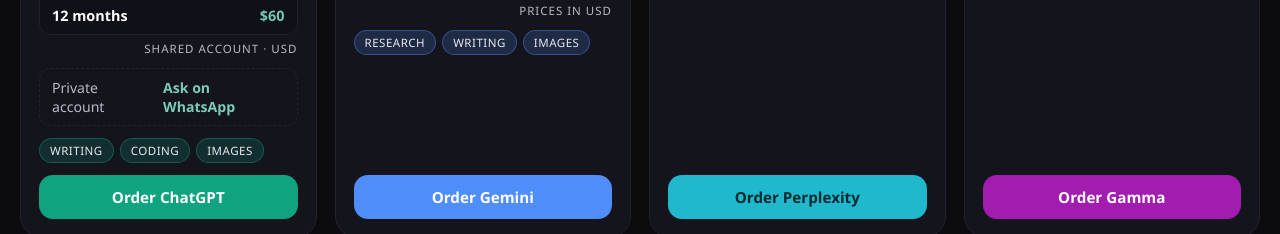
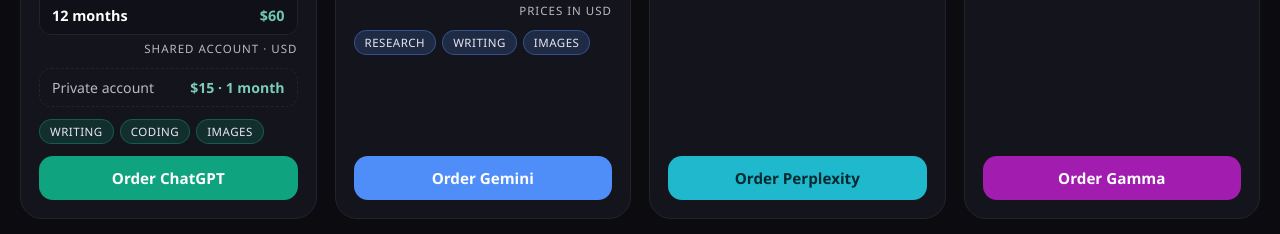
Before and after one commit to wehberawad01-ux/al-bayada, a plain HTML site: page ai-education.html in a window 1280 px wide. Shown: the part 1356-1590 px from the top of the page. Drawn offline with Linux system fonts and the light colour scheme.

Commit message:
Add ChatGPT Plus private account price
Co-Authored-By: Claude Sonnet 5.5 <noreply@anthropic.com>
Claude-Session: https://claude.ai/code/session_01Q77vrZgW6ZYgRJ4uykzTYm

```diff
--- a/ai-education.html
+++ b/ai-education.html
@@ -191,7 +191,7 @@ a:focus-visible,button:focus-visible{outline:2px solid var(--accent);outline-off
 (function(){
   var WA="96171799990";
   var APPS=[
-    {n:"ChatGPT Plus",s:"ChatGPT",k:"AI",c:"#10a37f",e:"💬",w:"Chat, write, code and make images",q:"Finally someone who reads your whole essay and doesn't sigh.",t:["Writing","Coding","Images"],pn:"Shared account · USD",priv:1,p:[["1 month","$7"],["3 months","$17"],["6 months","$30"],["12 months","$60"]]},
+    {n:"ChatGPT Plus",s:"ChatGPT",k:"AI",c:"#10a37f",e:"💬",w:"Chat, write, code and make images",q:"Finally someone who reads your whole essay and doesn't sigh.",t:["Writing","Coding","Images"],pn:"Shared account · USD",priv:"$15 · 1 month",p:[["1 month","$7"],["3 months","$17"],["6 months","$30"],["12 months","$60"]]},
     {n:"Gemini Pro",s:"Gemini",k:"AI",c:"#4f8df9",e:"✨",w:"Google's AI inside Gmail, Docs and Drive",q:"Ask your inbox what you forgot to reply to. It knows.",t:["Research","Writing","Images"],p:[["1 month","$8"],["6 months","$19"],["1 year","$32"]]},
     {n:"Perplexity Pro",s:"Perplexity",k:"AI",c:"#20b8cd",ink:"#032a30",e:"🔎",w:"AI search that answers with sources",q:"Like Google, but it actually reads the links for you.",t:["Research","Writing"]},
     {n:"Gamma AI",s:"Gamma",k:"AI",c:"#a21caf",e:"📊",w:"Full presentations from one sentence",q:"Type the topic. Get the slides. Take the credit.",t:["Slides","Writing"]},
@@ -240,7 +240,7 @@ a:focus-visible,button:focus-visible{outline:2px solid var(--accent);outline-off
       return '<article class="card" id="'+id(a)+'" style="--c:'+a.c+';--ink:'+(a.ink||'#fff')+'">'+
         '<div class="cover"><span class="kind">'+a.k+'</span>'+(LOGOS[a.n]?'<span class="glyph logo"><img src="'+LOGOS[a.n]+'" alt="'+esc(a.s)+' logo"></span>':'<span class="glyph" aria-hidden="true">'+a.e+'</span>')+'<h3>'+esc(a.n)+'</h3></div>'+
         '<div class="body"><p class="what">'+esc(a.w)+'</p><p class="q">“'+esc(a.q)+'”</p>'+
-        (a.p?'<ul class="plist" aria-label="'+esc(a.s)+' prices">'+a.p.map(function(r){return '<li><span class="dur">'+r[0]+'</span><span class="pr">'+r[1]+'</span></li>'}).join('')+'</ul><p class="pnote">'+esc(a.pn||'Prices in USD')+'</p>'+(a.priv?'<div class="price"><span>Private account</span><b>Ask on WhatsApp</b></div>':''):'<div class="price"><span>Price</span><b>Ask on WhatsApp</b></div>')+
+        (a.p?'<ul class="plist" aria-label="'+esc(a.s)+' prices">'+a.p.map(function(r){return '<li><span class="dur">'+r[0]+'</span><span class="pr">'+r[1]+'</span></li>'}).join('')+'</ul><p class="pnote">'+esc(a.pn||'Prices in USD')+'</p>'+(a.priv?'<div class="price"><span>Private account</span><b>'+(a.priv===1?'Ask on WhatsApp':esc(String(a.priv)))+'</b></div>':''):'<div class="price"><span>Price</span><b>Ask on WhatsApp</b></div>')+
         '<div class="tags">'+a.t.map(function(t){return '<span>'+t+'</span>'}).join('')+'</div>'+
         '<a class="order" href="'+waLink(a.n)+'" target="_blank" rel="noopener">Order '+esc(a.s)+'</a></div></article>';
     }).join(''):'<p class="empty">No app matches “'+esc(qi.value)+'”.<br>Message us, we probably have it anyway.</p>';
```
